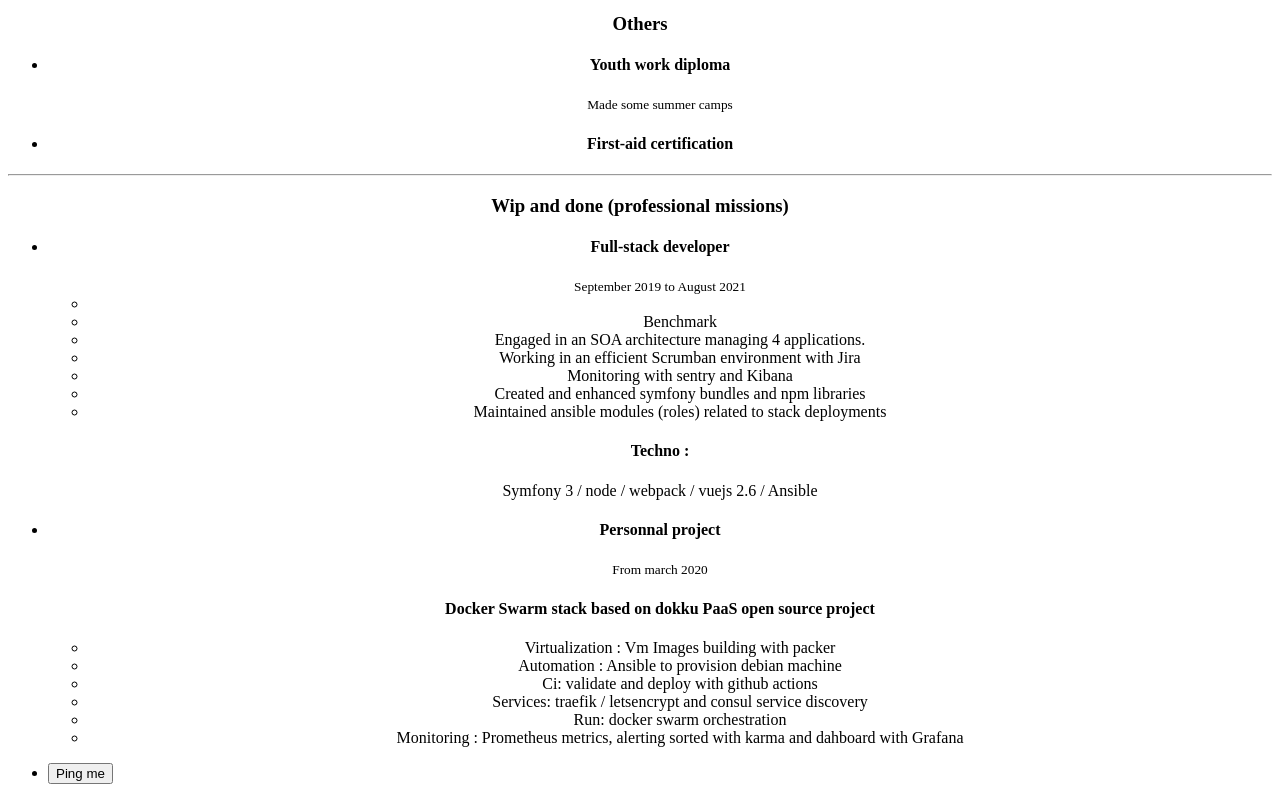
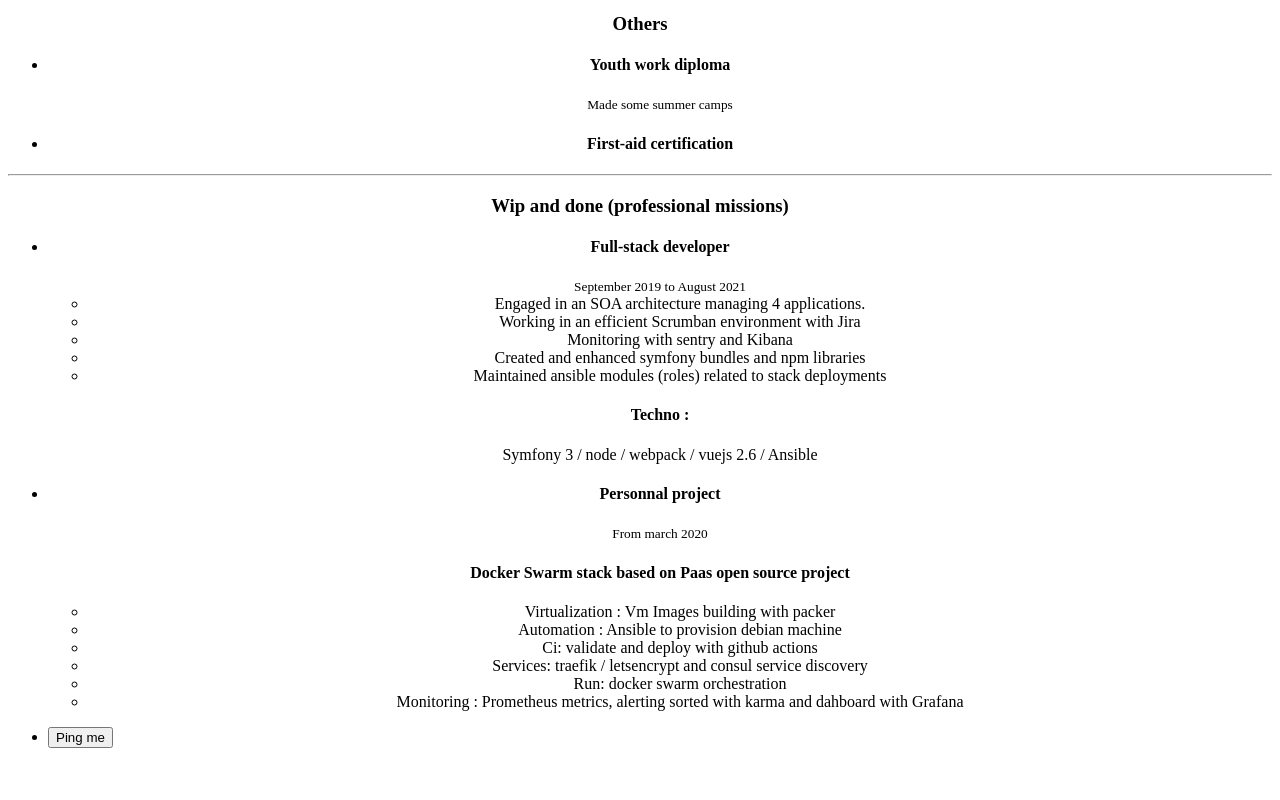
Before and after one commit to loic-roux-404/cv-css, a plain HTML site: page src/index.html in a window 1280 px wide. Shown: the part 1282-2082 px from the top of the page. After the commit the page ends 2046 px from the top, so only its background shows below. Drawn offline with Linux system fonts and the light colour scheme.

Commit message:
ci: exit beta branch

```diff
--- a/loic/css/perso.css
+++ b/src/css/perso.css
@@ -31,5 +31,3 @@ header nav ul li{
 .imgHausse {
     transform: translateY(-20%);
 }
-
-article > section
--- a/loic/index.html
+++ b/src/index.html
@@ -132,8 +132,6 @@
           <small>September 2019 to August 2021</small>
 
           <ul>
-            <li></li>
-            <li>Benchmark</li>
             <li>
               Engaged in an SOA architecture managing 4 applications.
             </li>
@@ -152,7 +150,7 @@
         <li>
           <h4>Personnal project</h4>
           <small>From march 2020</small>
-          <h4>Docker Swarm stack based on dokku PaaS open source project</h4>
+          <h4>Docker Swarm stack based on Paas open source project</h4>
           <ul>
             <li>Virtualization : Vm Images building with packer</li>
             <li>Automation : Ansible to provision debian machine</li>
--- a/style.css
+++ b/style.css
@@ -12,7 +12,7 @@ html {
     --text-boutton:#fafafa;
     --titre:#273746;
     --fond:#fafafa;
-    --fond-deco:#E67E22;
+    --fond-deco:#589b74;
     --ombre: 0px 14px 29px 1px rgba(158, 158, 158, 0.92);
     --bords:#283747;
     --police-1: Arial, sans-serif;
```
Also changed, not shown: src/css/style.css (renamed from loic/css/style.css), src/img/profile-loic-roux.jpg (renamed from loic/img/profile-loic-roux.jpg), 5 other files.
